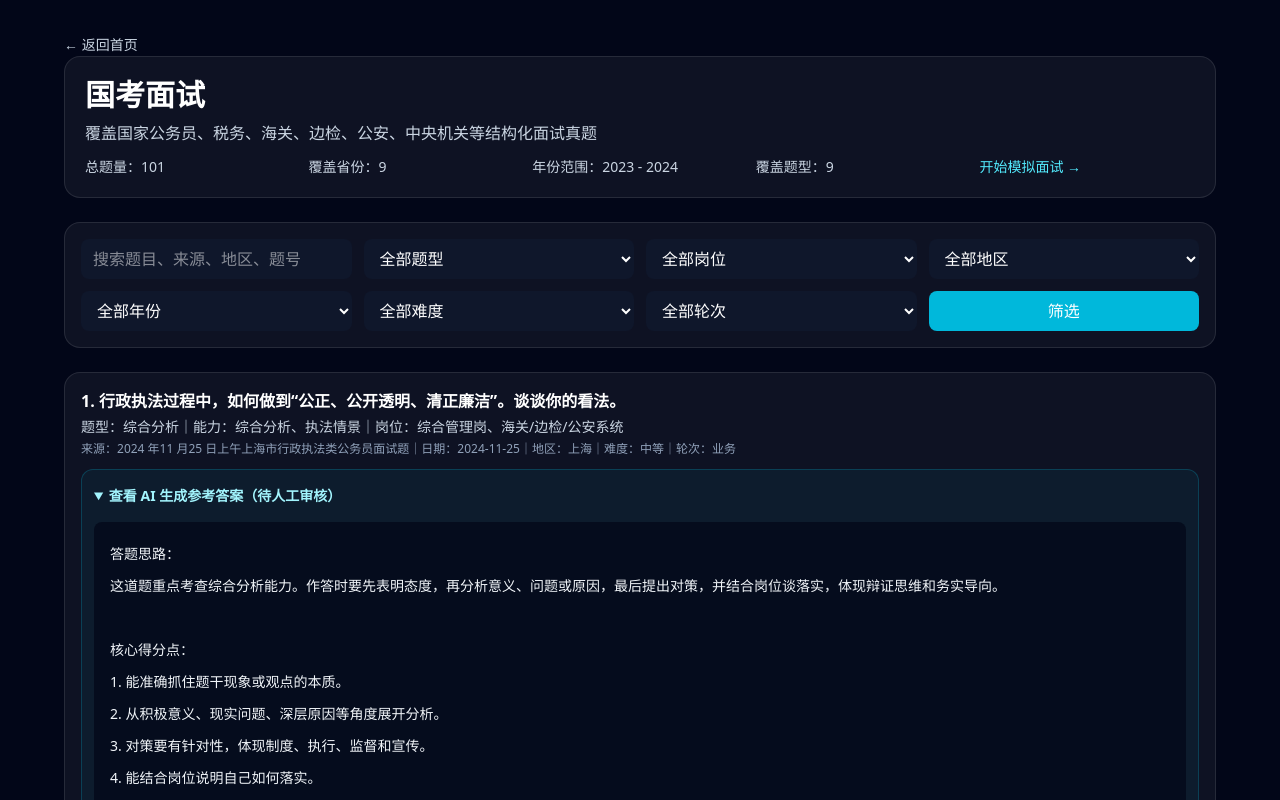
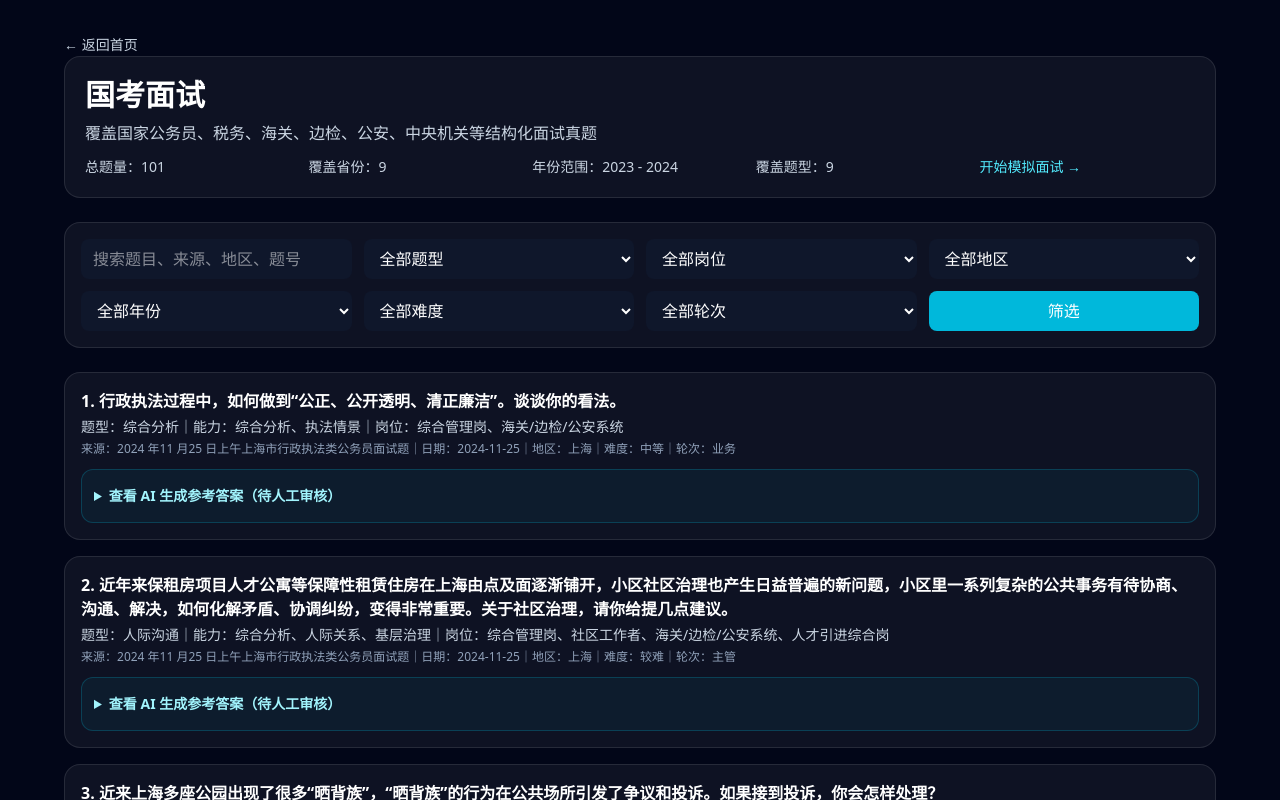
Before and after one commit to pancunzhi1124-pixel/xiaohongshu-interview-platform, a Next.js app: page /banks/national-civil-service in a window 1280 px wide. Shown: the top 800 px of the page. Built offline with nearby package versions, Linux system fonts and the light colour scheme.

Commit message:
Collapse structured answers by default

```diff
--- a/app/banks/[bankId]/page.tsx
+++ b/app/banks/[bankId]/page.tsx
@@ -158,7 +158,7 @@ export default async function BankPage({ params, searchParams }: BankPageProps)
                   <p className="mt-1 text-xs text-slate-400">来源：{q.sourceTitle || "-"}｜日期：{q.examDate || "-"}｜地区：{q.province || "-"}｜难度：{difficultyLabels[q.difficulty] ?? q.difficulty ?? "-"}｜轮次：{q.round || "-"}</p>
                   {q.answerStatus === "pending" && <p className="mt-2 text-sm text-amber-300">参考答案暂未整理，可先使用 AI 模拟面试进行作答训练。</p>}
                   {q.answerStatus === "answered" && q.answer && (
-                    <details open className="mt-3 rounded-xl border border-cyan-400/20 bg-cyan-400/5 p-3 text-sm leading-7 text-slate-100">
+                    <details className="mt-3 rounded-xl border border-cyan-400/20 bg-cyan-400/5 p-3 text-sm leading-7 text-slate-100">
                       <summary className="cursor-pointer font-semibold text-cyan-200">查看 AI 生成参考答案（待人工审核）</summary>
                       <div className="mt-3 rounded-lg bg-slate-950/70 p-4">
                         <p className="whitespace-pre-wrap leading-8">{q.answer}</p>
```
